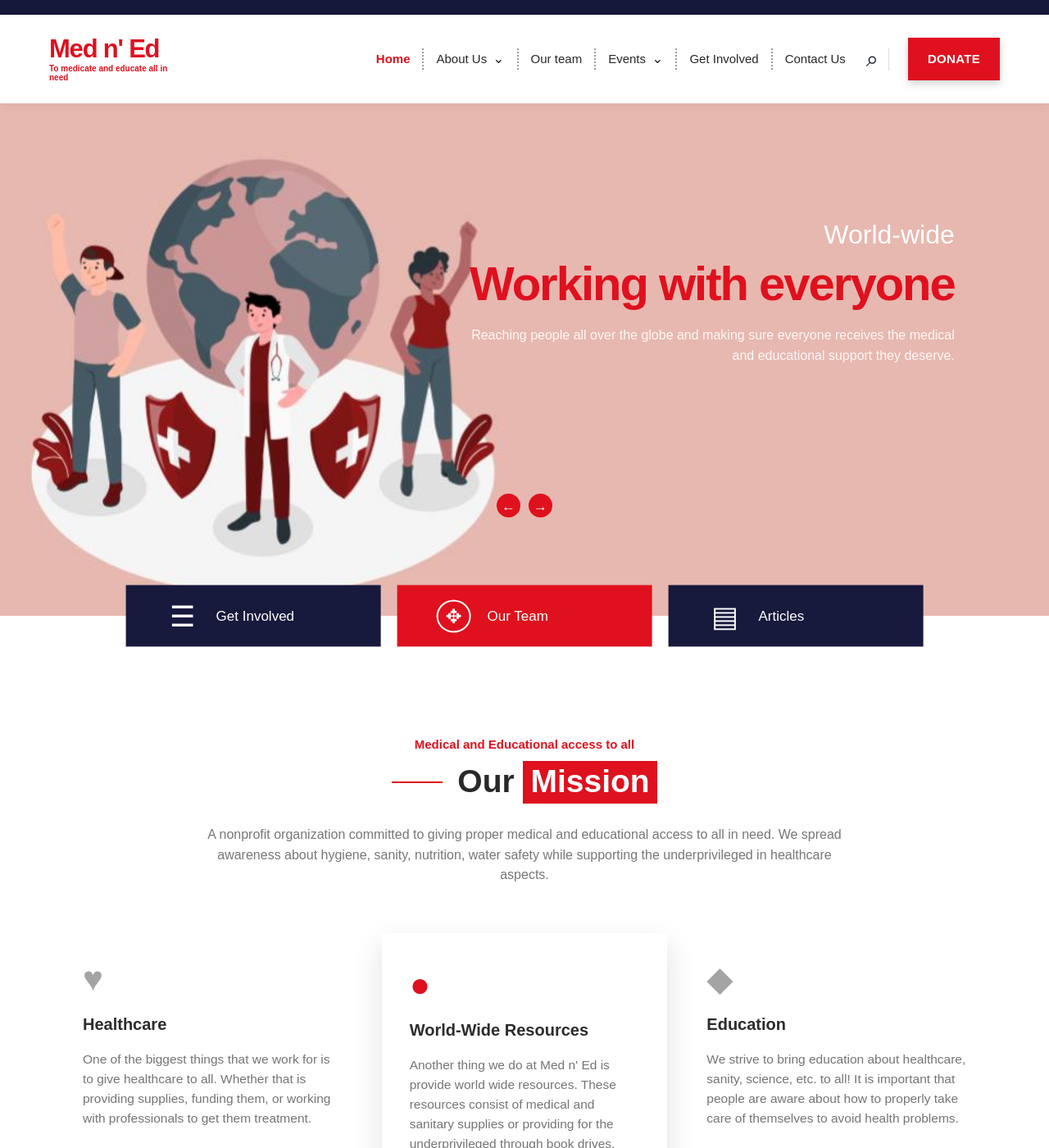
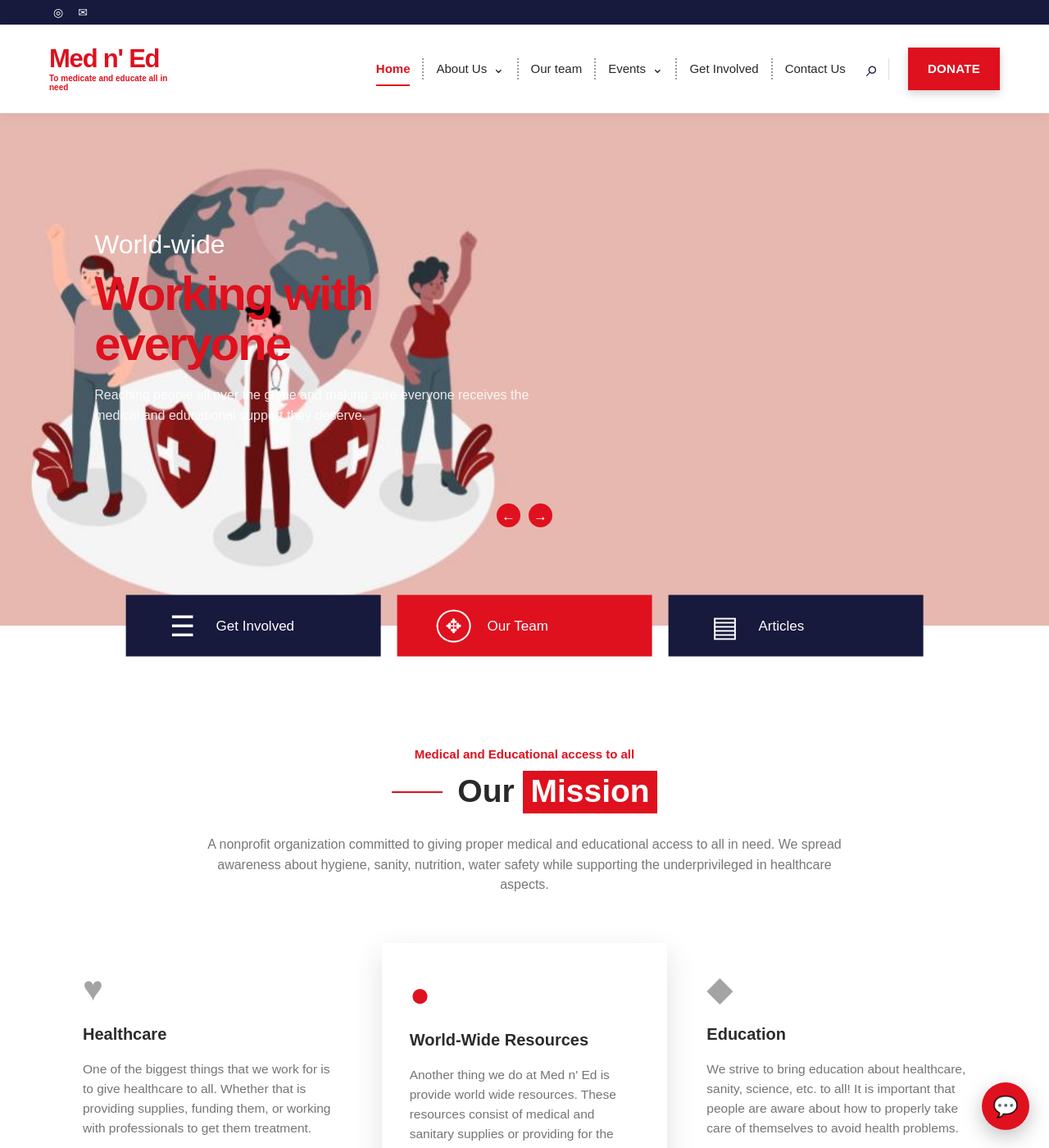
Before and after one commit to swarasai/medanded, a Jekyll site: the page built from index.html, in a window 1280 px wide and 1400 px high. Shown: the whole window at 82% size. Built offline with Jekyll 4.4.1, drawn with Linux system fonts in a browser that asks for light colours.

Commit message:
HomeUpdate

```diff
--- a/_includes/footer.html
+++ b/_includes/footer.html
@@ -6,3 +6,32 @@
     <a href="https://www.instagram.com/medanded_org/" target="_blank" rel="noopener">@medanded_org</a>
   </p>
 </footer>
+
+<div class="chat-widget" id="chatWidget">
+  <button class="chat-launcher" id="chatLauncher" type="button" aria-label="Open Med n' Ed chat">
+    <span class="chat-bubble-icon">💬</span>
+  </button>
+
+  <section class="chat-panel" id="chatPanel" aria-label="Med n' Ed chat" aria-hidden="true">
+    <div class="chat-header">
+      <div>
+        <strong>Med n' Ed</strong>
+        <span>How can we help?</span>
+      </div>
+      <button class="chat-close" id="chatClose" type="button" aria-label="Close chat">×</button>
+    </div>
+
+    <div class="chat-body" id="chatBody">
+      <div class="chat-message bot">
+        Hi! Welcome to Med n' Ed. What would you like to know?
+      </div>
+
+      <div class="chat-options" id="chatOptions">
+        <button type="button" data-chat-answer="about">About us</button>
+        <button type="button" data-chat-answer="join">Get involved</button>
+        <button type="button" data-chat-answer="donate">Donate</button>
+        <button type="button" data-chat-answer="contact">Contact</button>
+      </div>
+    </div>
+  </section>
+</div>
--- a/_includes/header.html
+++ b/_includes/header.html
@@ -1,3 +1,16 @@
+<div class="social-topbar">
+  <div class="social-topbar-inner">
+    <div class="social-links">
+      <a href="https://www.instagram.com/medanded_org/" target="_blank" rel="noopener" aria-label="Med n' Ed on Instagram" title="Instagram">
+        <span class="social-icon instagram-icon">◎</span>
+      </a>
+      <a href="mailto:contactmedanded@gmail.com" aria-label="Email Med n' Ed" title="Email">
+        <span class="social-icon email-icon">✉</span>
+      </a>
+    </div>
+  </div>
+</div>
+
 <header class="wp-header">
   <div class="wp-header-inner">
     <a class="wp-logo" href="index.html">
--- a/script.js
+++ b/script.js
@@ -28,3 +28,57 @@
   show(0);
   resetTimer();
 })();
+
+
+/* Shared Med n' Ed chatbot */
+(function () {
+  const launcher = document.getElementById('chatLauncher');
+  const panel = document.getElementById('chatPanel');
+  const close = document.getElementById('chatClose');
+  const body = document.getElementById('chatBody');
+  const options = document.getElementById('chatOptions');
+
+  if (!launcher || !panel || !close || !body || !options) return;
+
+  const answers = {
+    about:
+      'Med n\\' Ed is committed to improving access to healthcare and education. <a class="chat-answer-link" href="mission.html">Read our mission →</a>',
+    join:
+      'You can become a member, volunteer, or partner with us. <a class="chat-answer-link" href="get-involved.html">Get involved →</a>',
+    donate:
+      'Donations support Med n\\' Ed projects and communities in need. <a class="chat-answer-link" href="get-involved.html">Donation information →</a>',
+    contact:
+      'You can email us at <a class="chat-answer-link" href="mailto:contactmedanded@gmail.com">contactmedanded@gmail.com</a> or message <a class="chat-answer-link" href="https://www.instagram.com/medanded_org/" target="_blank" rel="noopener">@medanded_org</a>.'
+  };
+
+  function openChat() {
+    panel.classList.add('open');
+    panel.setAttribute('aria-hidden', 'false');
+  }
+
+  function closeChat() {
+    panel.classList.remove('open');
+    panel.setAttribute('aria-hidden', 'true');
+  }
+
+  launcher.addEventListener('click', () => {
+    panel.classList.contains('open') ? closeChat() : openChat();
+  });
+
+  close.addEventListener('click', closeChat);
+
+  options.addEventListener('click', (event) => {
+    const button = event.target.closest('[data-chat-answer]');
+    if (!button) return;
+
+    const key = button.getAttribute('data-chat-answer');
+    const answer = answers[key];
+    if (!answer) return;
+
+    const message = document.createElement('div');
+    message.className = 'chat-message bot';
+    message.innerHTML = answer;
+    body.appendChild(message);
+    body.scrollTop = body.scrollHeight;
+  });
+})();
--- a/styles.css
+++ b/styles.css
@@ -1470,3 +1470,316 @@
 .wp-footer a:hover {
   text-decoration: underline;
 }
+
+
+/* =========================================================
+   WORDPRESS POLISH: social bar, left slider copy, hovers, chat
+   ========================================================= */
+
+.social-topbar {
+  height: 30px;
+  background: #17193d;
+}
+
+.social-topbar-inner {
+  width: min(1160px, 92%);
+  height: 100%;
+  margin: 0 auto;
+  display: flex;
+  align-items: center;
+  justify-content: flex-start;
+}
+
+.social-links {
+  display: flex;
+  align-items: center;
+  gap: 8px;
+}
+
+.social-links a {
+  width: 22px;
+  height: 22px;
+  display: grid;
+  place-items: center;
+  border-radius: 50%;
+  color: #fff;
+  text-decoration: none;
+  transition: background .18s ease, transform .18s ease, color .18s ease;
+}
+
+.social-links a:hover {
+  background: #df111e;
+  color: #fff;
+  transform: translateY(-1px);
+}
+
+.social-icon {
+  font-size: 14px;
+  line-height: 1;
+}
+
+.wp-header {
+  border-top: 0 !important;
+}
+
+/* Carousel text on the left, matching the WordPress site */
+.wp-slide-copy {
+  left: 9% !important;
+  right: auto !important;
+  width: 46% !important;
+  text-align: left !important;
+}
+
+.wp-slide-copy p {
+  margin-left: 0 !important;
+  margin-right: auto !important;
+}
+
+/* Hover/highlight behavior */
+.wp-nav > a,
+.nav-dropdown-toggle,
+.wp-logo,
+.wp-donate,
+.feature-link,
+.wp-mission-item,
+.action-item,
+.wp-contact-button,
+.involve-card,
+.member-row,
+.project,
+.card {
+  transition:
+    color .2s ease,
+    background-color .2s ease,
+    border-color .2s ease,
+    box-shadow .2s ease,
+    transform .2s ease,
+    opacity .2s ease;
+}
+
+.wp-nav > a:hover,
+.nav-dropdown-toggle:hover {
+  color: #df111e !important;
+}
+
+.wp-nav > a:not(.wp-donate) {
+  position: relative;
+}
+
+.wp-nav > a:not(.wp-donate)::after {
+  content: "";
+  position: absolute;
+  left: 0;
+  right: 100%;
+  bottom: -9px;
+  height: 2px;
+  background: #df111e;
+  transition: right .22s ease;
+}
+
+.wp-nav > a:not(.wp-donate):hover::after,
+.wp-nav > a.active:not(.wp-donate)::after {
+  right: 0;
+}
+
+.wp-donate:hover,
+.wp-contact-button:hover {
+  color: #fff !important;
+  background: #17193d !important;
+  transform: translateY(-2px);
+  box-shadow: 0 7px 16px rgba(0,0,0,.2);
+}
+
+.feature-link:hover {
+  transform: translateY(-5px);
+  box-shadow: 0 9px 20px rgba(0,0,0,.18);
+}
+
+.wp-mission-item:not(.featured):hover {
+  background: #fff;
+  box-shadow: 0 9px 25px rgba(0,0,0,.10);
+  transform: translateY(-4px);
+}
+
+.wp-mission-item:hover h3 {
+  color: #df111e;
+}
+
+.action-item:hover {
+  transform: translateY(-4px);
+}
+
+.wp-actions .action-item:hover h3 {
+  color: #fff;
+  text-decoration: underline;
+  text-underline-offset: 5px;
+}
+
+.involve-card:hover,
+.card:hover,
+.project:hover {
+  transform: translateY(-5px);
+  box-shadow: 0 14px 34px rgba(0,0,0,.14);
+}
+
+.member-row:hover .member-copy h2 {
+  color: #df111e !important;
+}
+
+/* Floating chatbot */
+.chat-widget {
+  position: fixed;
+  right: 24px;
+  bottom: 22px;
+  z-index: 5000;
+  font-family: Arial, Helvetica, sans-serif;
+}
+
+.chat-launcher {
+  width: 58px;
+  height: 58px;
+  border: 0;
+  border-radius: 50%;
+  display: grid;
+  place-items: center;
+  color: #fff;
+  background: #df111e;
+  box-shadow: 0 8px 24px rgba(0,0,0,.25);
+  cursor: pointer;
+  transition: transform .2s ease, background .2s ease;
+}
+
+.chat-launcher:hover {
+  transform: scale(1.06);
+  background: #bd0d19;
+}
+
+.chat-bubble-icon {
+  font-size: 25px;
+}
+
+.chat-panel {
+  position: absolute;
+  right: 0;
+  bottom: 70px;
+  width: 325px;
+  overflow: hidden;
+  border-radius: 7px;
+  background: #fff;
+  box-shadow: 0 16px 42px rgba(0,0,0,.25);
+  opacity: 0;
+  visibility: hidden;
+  transform: translateY(12px) scale(.98);
+  transform-origin: bottom right;
+  transition: opacity .2s ease, visibility .2s ease, transform .2s ease;
+}
+
+.chat-panel.open {
+  opacity: 1;
+  visibility: visible;
+  transform: translateY(0) scale(1);
+}
+
+.chat-header {
+  padding: 16px 17px;
+  display: flex;
+  align-items: flex-start;
+  justify-content: space-between;
+  color: #fff;
+  background: #df111e;
+}
+
+.chat-header strong,
+.chat-header span {
+  display: block;
+}
+
+.chat-header strong {
+  font-size: 17px;
+}
+
+.chat-header span {
+  margin-top: 2px;
+  font-size: 12px;
+  opacity: .88;
+}
+
+.chat-close {
+  border: 0;
+  padding: 0;
+  color: #fff;
+  background: transparent;
+  cursor: pointer;
+  font-size: 25px;
+  line-height: 1;
+}
+
+.chat-body {
+  max-height: 360px;
+  overflow-y: auto;
+  padding: 17px;
+  background: #fafafa;
+}
+
+.chat-message {
+  max-width: 88%;
+  margin-bottom: 12px;
+  padding: 10px 12px;
+  border-radius: 8px;
+  font-size: 13.5px;
+  line-height: 1.45;
+}
+
+.chat-message.bot {
+  color: #333;
+  background: #fff;
+  border: 1px solid #ececec;
+}
+
+.chat-options {
+  display: grid;
+  grid-template-columns: 1fr 1fr;
+  gap: 8px;
+}
+
+.chat-options button {
+  padding: 9px 8px;
+  border: 1px solid #df111e;
+  border-radius: 4px;
+  color: #df111e;
+  background: #fff;
+  cursor: pointer;
+  font-size: 12.5px;
+  font-weight: 700;
+  transition: color .18s ease, background .18s ease;
+}
+
+.chat-options button:hover {
+  color: #fff;
+  background: #df111e;
+}
+
+.chat-answer-link {
+  color: #df111e;
+  font-weight: 700;
+}
+
+@media (max-width: 760px) {
+  .social-topbar-inner {
+    width: 90%;
+  }
+
+  .wp-slide-copy {
+    left: 7% !important;
+    width: 86% !important;
+  }
+
+  .chat-widget {
+    right: 14px;
+    bottom: 14px;
+  }
+
+  .chat-panel {
+    width: min(325px, calc(100vw - 28px));
+  }
+}
```
